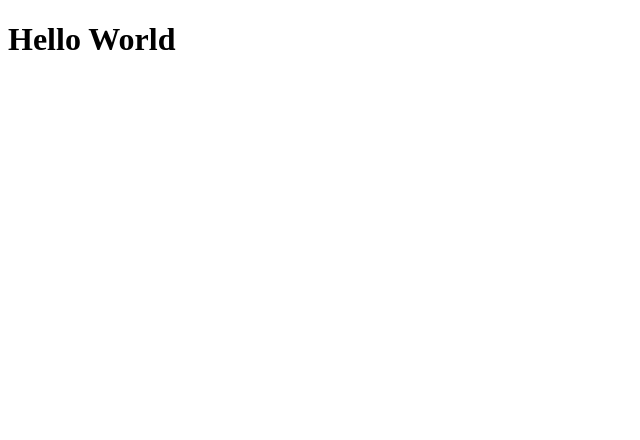
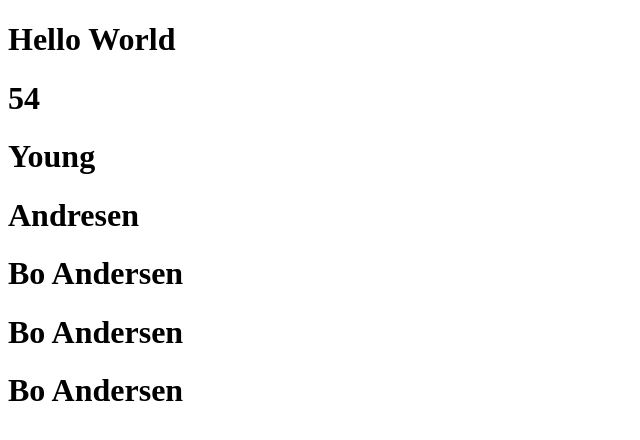
Before and after one commit to ChampionWin/AwesomeCode, a plain HTML site: page index.html in a window 1280 px wide. Shown: the whole page, without its empty margins (0-640 px from the left). Drawn offline with Linux system fonts and the light colour scheme.

Commit message:
added methods

```diff
--- a/index.html
+++ b/index.html
@@ -9,6 +9,12 @@
 <body>
     <div id="app">
         <h1>{{ message }}</h1>
+        <h1>{{ age * 2 }}</h1>
+        <h1>{{ age > 60 ? 'Old' : 'Young'}}</h1>
+        <h1>{{name.split(' ')[1]}}</h1>
+        <h1>{{ getFullName() }}</h1>
+        <h1>{{ getFullNameTwoMethod(firstName, lastName) }}</h1>
+        <h1>{{ getFullNameThreeMethod(firstName, lastName).name }}</h1>
     </div>
 </body>
 <script src="vue.js"></script>
@@ -16,7 +22,25 @@
     new Vue({
         el: "#app",
         data: {
-            message: "Hello World"
+            message: "Hello World",
+            age: 27,
+            name: 'Bo Andresen',
+            firstName: 'Bo',
+            lastName: 'Andersen'
+        },
+        methods: {
+            getFullName: function() {
+                return this.firstName + ' ' + this.lastName;
+            },
+            getFullNameTwoMethod: function(first, last) {
+                return first + ' ' + last;
+            },
+            getFullNameThreeMethod: function(first, last) {
+                return {
+                    name: first + ' ' + last
+                }
+            }
+
         }
     });
 </script>
```
